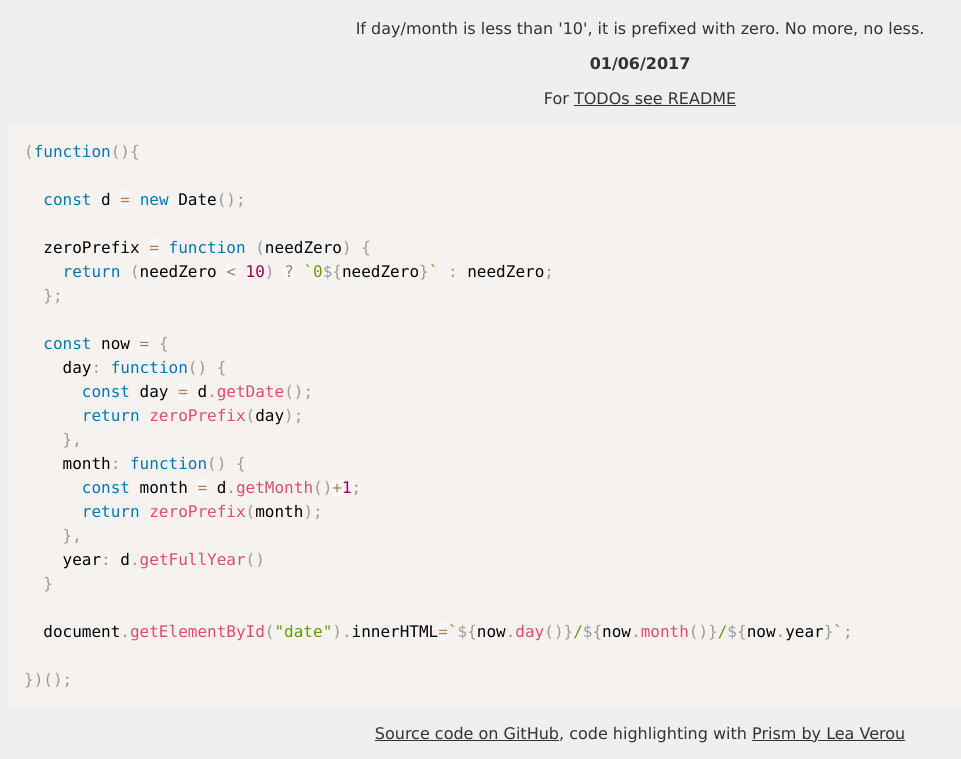
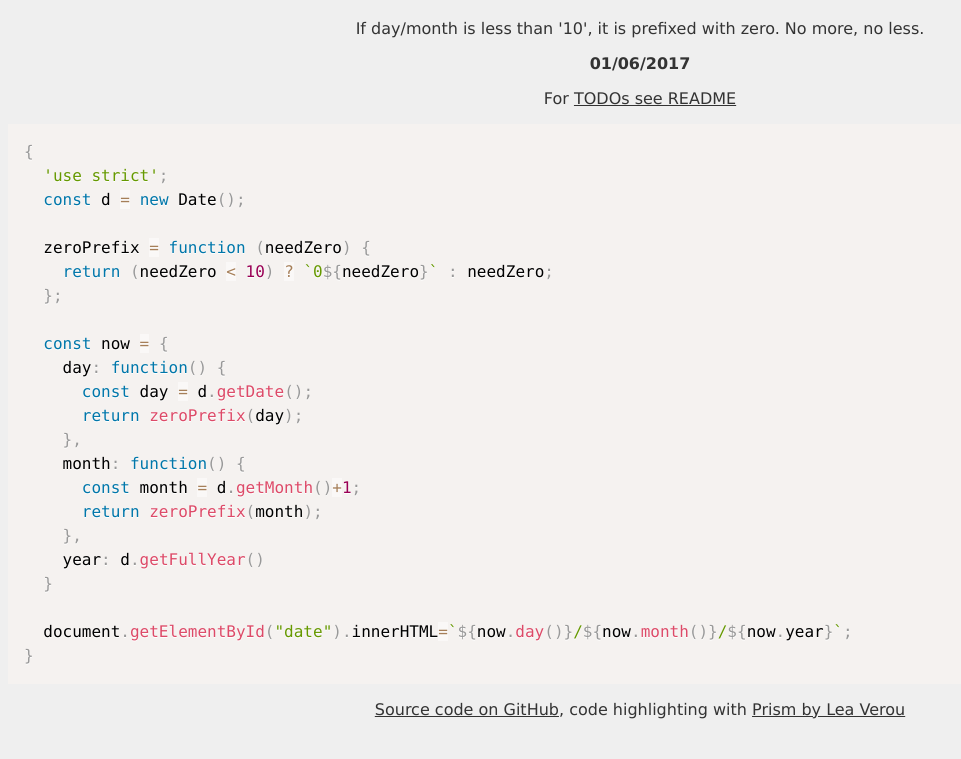
Before and after one commit to DaveEveritt/leading-zero-dates, a plain HTML site: page index.html in a window 1280 px wide. Shown: the part 62-821 px from the top of the page, without its empty margins (0-961 px from the left). After the commit the page ends 800 px from the top, so only its background shows below. Drawn offline with Linux system fonts and the light colour scheme.

Commit message:
changed IIFE to {}

```diff
--- a/index.html
+++ b/index.html
@@ -14,8 +14,8 @@
   <p id="date"></p>
   <p>For <a href="https://github.com/DaveEveritt/leading-zero-dates/blob/master/readme.md">TODOs see README</a></p>
 
-<pre><code class="language-javascript">(function(){
-
+<pre><code class="language-javascript">{
+  'use strict';
   const d = new Date();
 
   zeroPrefix = function (needZero) {
@@ -35,8 +35,7 @@
   }
 
   document.getElementById("date").innerHTML=`${now.day()}/${now.month()}/${now.year}`;
-
-})();
+}
 </pre></code>
 
   <p><a href="https://github.com/DaveEveritt/leading-zero-dates">Source code on GitHub</a>, code highlighting with <a href="http://prismjs.com/">Prism by Lea Verou</a></p>
--- a/js/date-with-zero.js
+++ b/js/date-with-zero.js
@@ -1,5 +1,5 @@
-(function(){
-
+{
+  'use strict';
   const d = new Date();
 
   zeroPrefix = function (needZero) {
@@ -19,5 +19,4 @@
   }
 
   document.getElementById("date").innerHTML=`${now.day()}/${now.month()}/${now.year}`;
-
-})();
+}
```
